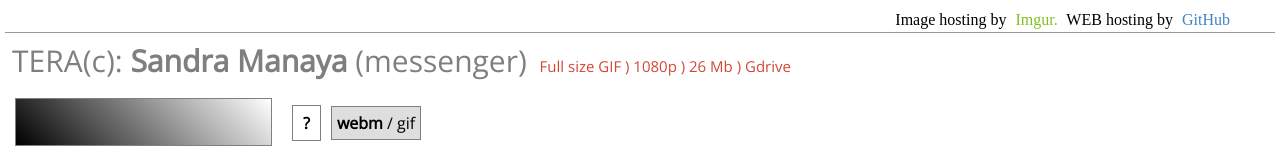
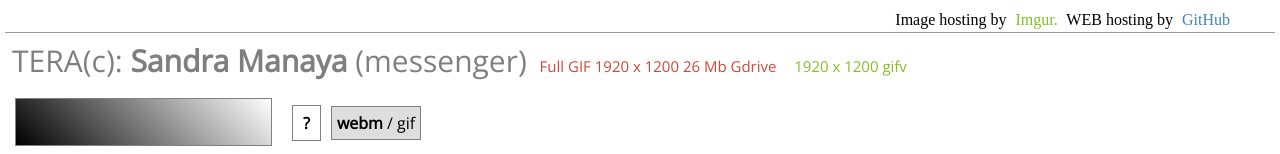
Before and after one commit to Befzz/Befzz.github.io, a plain HTML site: page tera/sandra_manaya.htm in a window 1280 px wide. Shown: the top 154 px of the page. Drawn offline with nearby package versions, Linux system fonts and the light colour scheme; grey boxes are pictures that could not be loaded.

Commit message:
Update sandra_manaya.htm
added link to fullsize gifv

```diff
--- a/tera/sandra_manaya.htm
+++ b/tera/sandra_manaya.htm
@@ -75,7 +75,7 @@ BODY{
 </head>
 <body>
 <div id="top_info">Image hosting by <a style="color:rgb(133, 191, 37)" href="http://imgur.com">Imgur.</a> WEB hosting by <a style="color:rgb(65, 131, 196)" href="http://github.com">GitHub</a></div>
-<div id="prj_name">TERA(c): <b>Sandra Manaya</b> (messenger) <a href="https://drive.google.com/file/d/0Bw4aUkFXvXqXUzNPcE5EM2pXS1k/view?usp=sharing">Full size GIF ) 1080p ) 26 Mb ) Gdrive</a></div>
+<div id="prj_name">TERA(c): <b>Sandra Manaya</b> (messenger) <a href="https://drive.google.com/file/d/0Bw4aUkFXvXqXUzNPcE5EM2pXS1k/view?usp=sharing">Full GIF 1920 x 1200 26 Mb Gdrive</a>&nbsp;<a style="color:rgb(133, 191, 37)" href="http://i.imgur.com/gOcT9mS.gifv">1920 x 1200 gifv</a></div>
 <span id="rnd_color">&nbsp;</span><span id="span_help" title="x - brightness, y - change speed">?</span><div id="data_toggle">&nbsp;</div>
 <div id="gif_container"><img /></div>
 <div id="vid_container"><video poster="http://i.imgur.com/YfxZhWuh.jpg" preload="auto" autoplay="autoplay" loop="loop">
```
